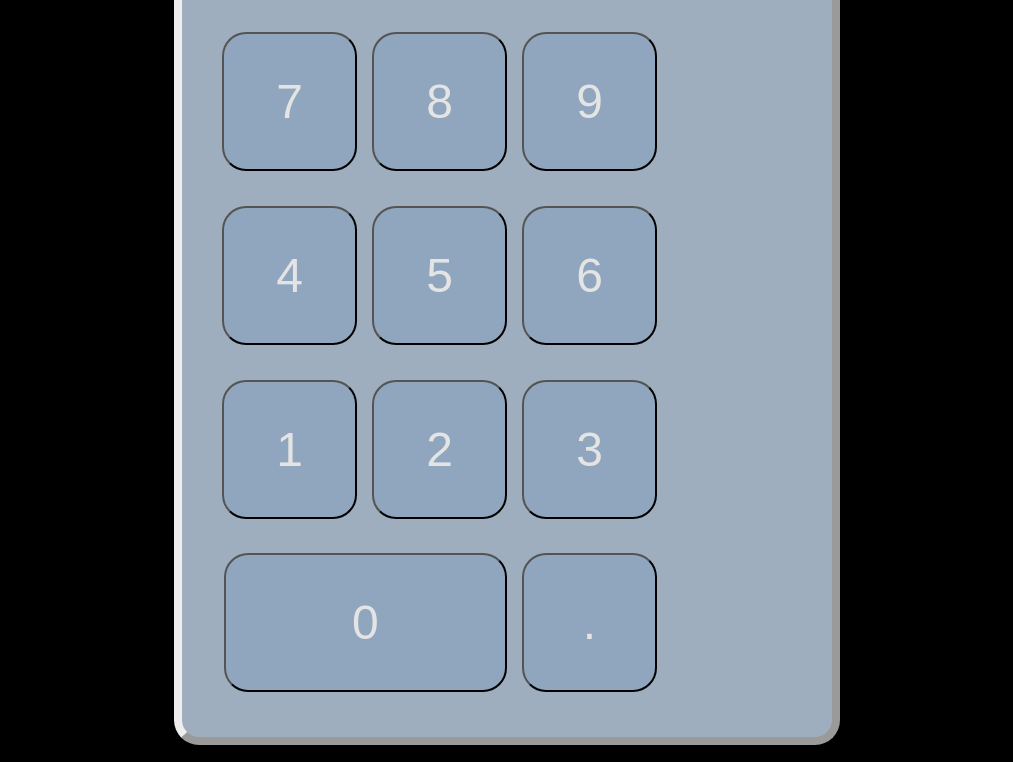
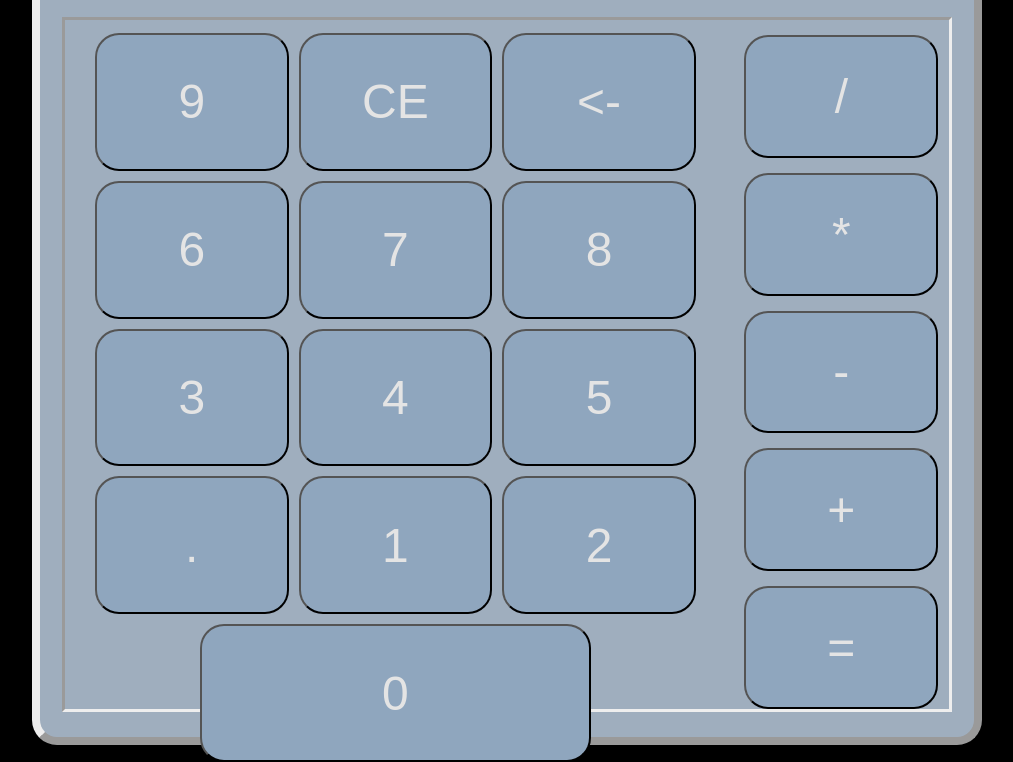
Before and after one commit to vtestagrossa/calculator, a plain HTML site: page index.html in a window 1280 px wide. Shown: the part 129-891 px from the top of the page, without its empty margins (133-1146 px from the left). Drawn offline with Linux system fonts and the light colour scheme.

```diff
--- a/index.html
+++ b/index.html
@@ -11,7 +11,7 @@
     <div id="container">
         <div id="container-top">
             <!-- Remove later -->
-            <p>0123456789.0</p>
+            <p id="display"></p>
         </div>
         <div id="container-bottom">
             <div id="cb-L"></div>
--- a/script.js
+++ b/script.js
@@ -1,6 +1,24 @@
 const leftContent = document.getElementById('cb-L');
+const rightContent = document.getElementById('cb-R');
 
+// TODO: Need to add rows to the left-content element
+// and change the flex-direction of left-content to
+// column. Then, each row will have a class that has
+// flex-direction row-reverse and only elements that need
+// to be added per row are added.
 function createNumberBtns(){
+
+    let backBtn = document.createElement('button');
+    let clrBtn = document.createElement('button');
+
+    backBtn.textContent = "<-";
+    clrBtn.textContent = "CE";
+
+    backBtn.classList.add('num-button');
+    clrBtn.classList.add('num-button');
+
+    leftContent.appendChild(backBtn);
+    leftContent.appendChild(clrBtn);
     for (let j = 9; j >= 0; j--){
         let numBtn = document.createElement('button');
         numBtn.textContent = j;
@@ -17,5 +35,35 @@ function createNumberBtns(){
         }
         leftContent.appendChild(numBtn);
     }
+    let divBtn = document.createElement('button');
+    let multBtn = document.createElement('button');
+    let minBtn = document.createElement('button');
+    let plsBtn = document.createElement('button');
+    let eqlsBtn = document.createElement('button');
+
+    divBtn.textContent = "/";
+    multBtn.textContent = "*";
+    minBtn.textContent = "-";
+    plsBtn.textContent = "+";
+    eqlsBtn.textContent = "=";
+
+    divBtn.value = "/";
+    multBtn.value = "*";
+    minBtn.value = "-";
+    plsBtn.value = "+";
+    eqlsBtn.value = "=";
+
+    divBtn.classList.add("operator-button");
+    multBtn.classList.add("operator-button");
+    minBtn.classList.add("operator-button");
+    plsBtn.classList.add("operator-button");
+    eqlsBtn.classList.add("operator-button");
+
+    rightContent.appendChild(divBtn);
+    rightContent.appendChild(multBtn);
+    rightContent.appendChild(minBtn);
+    rightContent.appendChild(plsBtn);
+    rightContent.appendChild(eqlsBtn);
+
 }
 createNumberBtns();
--- a/styles.css
+++ b/styles.css
@@ -12,7 +12,7 @@ p{
     display: flex;
     flex-direction: column;
     align-items: center;
-    width: 600px;
+    width: 70%;
     height: 800px;
     background-color: rgb(159, 174, 190);
     border-radius: 25px;
@@ -25,7 +25,7 @@ p{
     align-items: Center;
     justify-content: right;
     padding:25px;
-    width: 525px;
+    width: 90%;
     height: 25px;
     background-color: darkslategray;
     border-style: inset;
@@ -38,23 +38,48 @@ p{
     margin-top: 20px;
     width: 100%;
     height: 100%;
+    border-style: inset;
 }
 #cb-L{
     display: flex;
     flex-direction: row-reverse;
+    justify-content: center;
+    align-items: center;
     flex-wrap: wrap;
+    padding: 8px;
     height: 100%;
     width: 75%;
 }
 #cb-R{
     display: flex;
     flex-direction: column;
+    justify-content: center;
+    align-items: center;
+    padding-right: 8px;
     height: 100%;
     width: 25%;
 }
 .num-button{
+    margin: 5px;
     height:20%;
     width: 30%;
+    border-radius: 24px;
+    font-size: 48px;
+    background-color: rgb(143, 166, 190);
+    color: rgb(228, 228, 228);
+}
+.num-button-0{
+    margin: 5px;
+    height:20%;
+    width: 60.5%;
+    border-radius: 24px;
+    font-size: 48px;
+    background-color: rgb(143, 166, 190);
+    color: rgb(228, 228, 228);
+}
+.operator-button{
+    height:20%;
+    width: 90%;
     margin-top: 15px;
     margin-left: 15px;
     border-radius: 24px;
@@ -62,13 +87,3 @@ p{
     background-color: rgb(143, 166, 190);
     color: rgb(228, 228, 228);
 }
-.num-button-0{
-    height:20%;
-    width: 63%;
-    margin-top: 15px;
-    margin-left: 15px;
-    border-radius: 24px;
-    font-size: 48px;
-    background-color: rgb(143, 166, 190);
-    color: rgb(228, 228, 228);
-}
```
